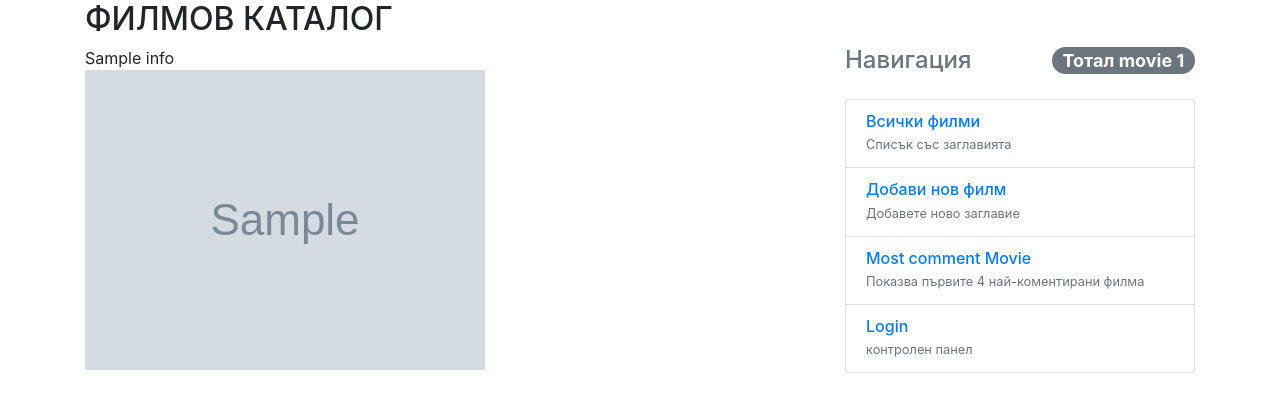
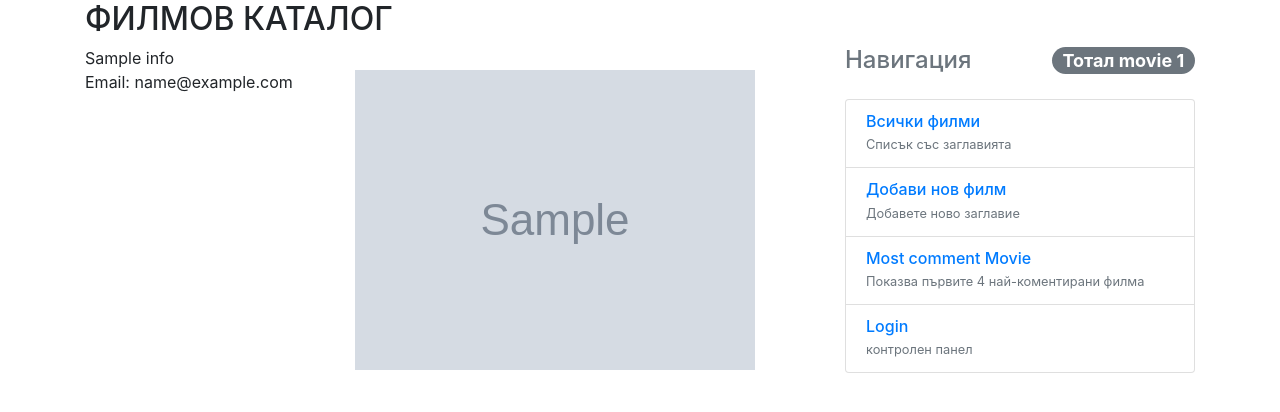
Before and after one commit to borko81/mymdb, a Django app: template config/templates/login_register/profile_view.html in a window 1280 px wide. Shown: the top 412 px of the page. Run offline with Django 3.2, Linux system fonts and the light colour scheme; the template is opened without the code that fills it: most values are stand-ins (such as "Sample title", 1, 10 or a date in 2020); grey boxes marked "Sample" are stand-in pictures; some libraries are stand-ins or nearby versions.

Commit message:
Testing profile_view template

```diff
--- a/config/templates/login_register/profile_view.html
+++ b/config/templates/login_register/profile_view.html
@@ -13,6 +13,7 @@
         {% if info == 'super user' %}
             <h5>{{ username }} е профил на суперпотребител, разглеждането на този профил е спряно</h5>
         {% else %}
+            <p>Email: {{ info.user.email }}</p>
             {% if info.photo %}
                 <img src="{{ info.photo.url }}" alt="">
             {% else %}
```
